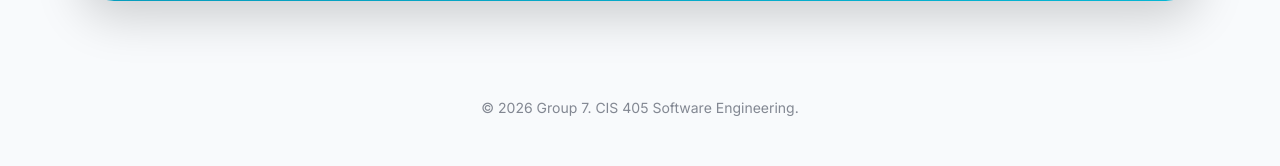
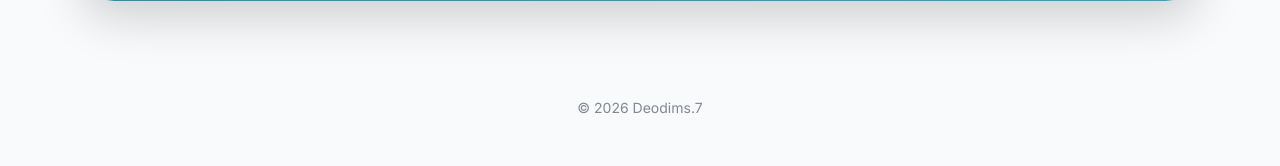
Before and after one commit to ODIM2004/group7_news_platfrom, a Flask app: page / in a window 1280 px wide. Shown: the part 1105-1271 px from the top of the page. Run offline with Flask 3, Linux system fonts and the light colour scheme; data that the repository does not hold is empty; some web fonts are replaced.

Commit message:
Update index.html
yep

```diff
--- a/templates/index.html
+++ b/templates/index.html
@@ -301,7 +301,7 @@
         </div>
     </div>
 
-    <footer class="text-center py-5 opacity-50 small">&copy; 2026 Group 7. CIS 405 Software Engineering.</footer>
+    <footer class="text-center py-5 opacity-50 small">&copy; 2026 Deodims.7</footer>
 
     <script src="https://cdn.jsdelivr.net/npm/bootstrap@5.3.0/dist/js/bootstrap.bundle.min.js"></script>
     <script>
```
